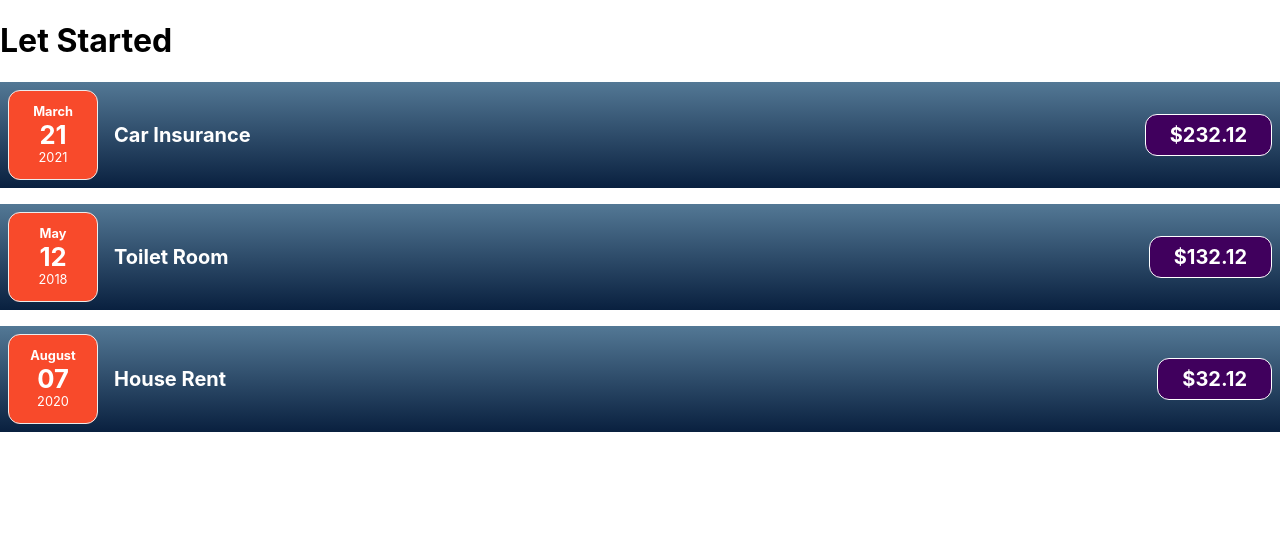
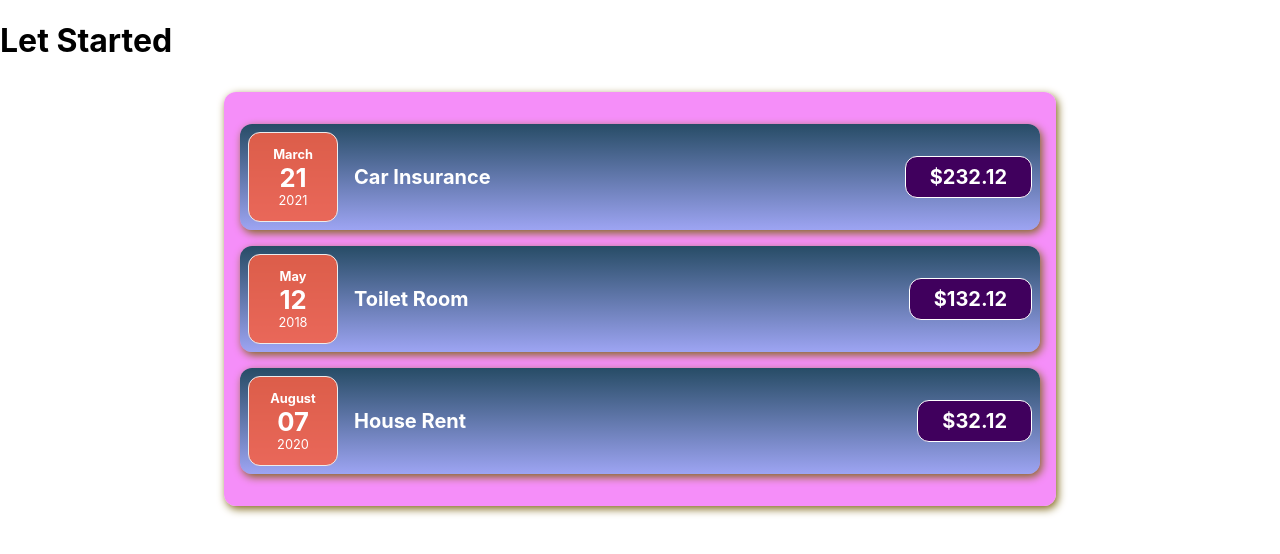
Before and after one commit to DivyaGaurav21/Expense-Tracker-React-, a React (Create React App) app: page / in a window 1280 px wide. Shown: the top 554 px of the page. Built offline with nearby package versions, Linux system fonts and the light colour scheme.

Commit message:
setting a wrapper component for expenses and expenseItem

```diff
--- a/src/App.js
+++ b/src/App.js
@@ -1,5 +1,5 @@
 import React from 'react'
-import ExpenseItem from './components/ExpenseItem'
+import Expenses from './components/Expenses';
 
 const App = () => {
 
@@ -28,21 +28,7 @@ const App = () => {
     <div>
 
       <h1>Let Started</h1>
-    <ExpenseItem
-    title = {expenses[0].title}
-    amount = {expenses[0].amount}
-    date = {expenses[0].date}
-    />
-    <ExpenseItem
-    title = {expenses[1].title}
-    amount = {expenses[1].amount}
-    date = {expenses[1].date}
-    />
-    <ExpenseItem
-    title = {expenses[2].title}
-    amount = {expenses[2].amount}
-    date = {expenses[2].date}
-    />
+    <Expenses item={expenses}/>
 
     </div>
   )
--- /dev/null
+++ b/src/components/Card.css
@@ -0,0 +1,4 @@
+.card{
+    border-radius: 12px;
+    box-shadow: 2px 3px 8px rgb(129, 105, 27);
+}
--- /dev/null
+++ b/src/components/Card.js
@@ -0,0 +1,8 @@
+import './Card.css';
+const  Card = (props) => {
+    const classes = 'card '+props.className;
+  return (
+    <div className={classes}>{props.children}</div>
+  );
+}
+export default Card;
--- a/src/components/ExpenseDate.css
+++ b/src/components/ExpenseDate.css
@@ -4,7 +4,7 @@
     width: 5.5rem;
     height: 5.5rem;
     border: 1px solid #ececec;
-    background-color: #f84a2b;
+    background-color: #f75f44dc;
     color: white;
     border-radius: 12px;
     align-items: center;
--- a/src/components/ExpenseItem.css
+++ b/src/components/ExpenseItem.css
@@ -4,8 +4,7 @@
     align-items: center;
     padding: 0.5rem;
     margin: 1rem 0;
-
-    background-image: linear-gradient(to top, #09203f 0%, #537895 100%);
+    background-image: linear-gradient(to top, #7aadf0b6 0%, #274c66 100%);
 
   }
 
--- a/src/components/ExpenseItem.js
+++ b/src/components/ExpenseItem.js
@@ -2,19 +2,20 @@ import React from 'react'
 
 import './ExpenseItem.css'
 import ExpenseDate from './ExpenseDate'
+import Card from './Card'
 
 const ExpenseItem = (props) => {
 
 
   return (
-    <div className="expense-item">
+    <Card className="expense-item">
         {/* {props.date.toISOString()} */}
         <ExpenseDate date = {props.date} />
     <div className="expense-item__description">
         <h2>{props.title}</h2>
         <div className="expense-item__price">${props.amount}</div>
     </div>
-</div>
+</Card>
   )
 }
 
--- /dev/null
+++ b/src/components/Expenses.css
@@ -0,0 +1,7 @@
+.expenses{
+    padding: 1rem;
+    background-color: rgba(242, 109, 247, 0.774);
+    margin:2rem auto;
+    width: 50rem;
+    max-width: 95%;
+}
--- /dev/null
+++ b/src/components/Expenses.js
@@ -0,0 +1,28 @@
+import React from 'react'
+import Card from './Card'
+import ExpenseItem from './ExpenseItem'
+import './Expenses.css'
+
+const Expenses = (props) => {
+  return (
+    <Card className="expenses">
+    <ExpenseItem
+    title = {props.item[0].title}
+    amount = {props.item[0].amount}
+    date = {props.item[0].date}
+    />
+    <ExpenseItem
+    title = {props.item[1].title}
+    amount = {props.item[1].amount}
+    date = {props.item[1].date}
+    />
+    <ExpenseItem
+    title = {props.item[2].title}
+    amount = {props.item[2].amount}
+    date = {props.item[2].date}
+    />
+    </Card>
+  )
+}
+
+export default Expenses
```
